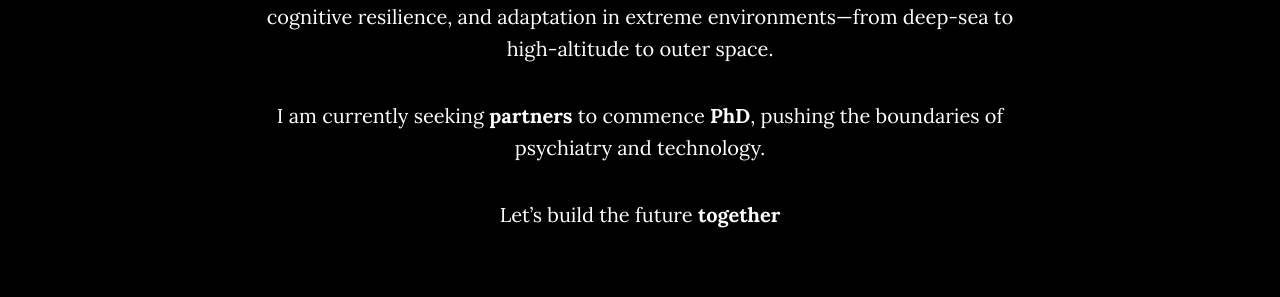
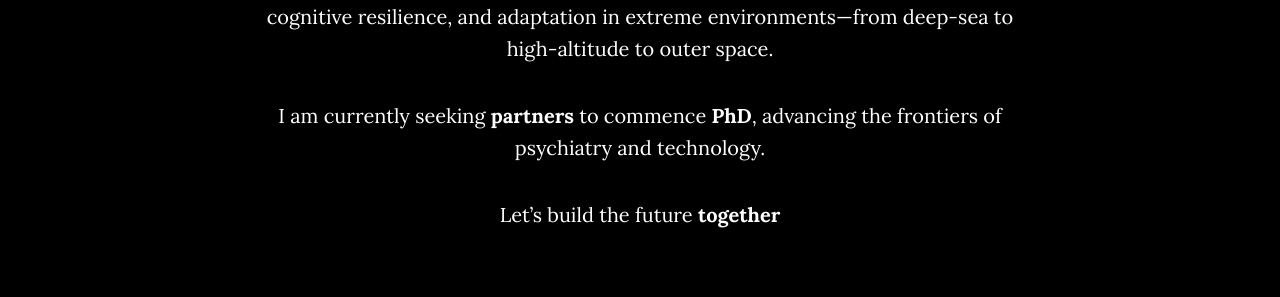
Before and after one commit to kozload/kozload.github.io, a Jekyll site: the page built from index.html, in a window 1280 px wide and 900 px high, scrolled down 1267 px. Shown: the part 157-454 px from the top of the window. Built offline with Jekyll 4.4.1, drawn with Linux system fonts in a browser that asks for light colours.

Commit message:
Update about.html

```diff
--- a/_includes/about.html
+++ b/_includes/about.html
@@ -7,7 +7,7 @@
                 <p>My name is <b>Adam</b>.
                 <p>I am specialising in <b>adult psychiatry</b>.<br>I explore the intersection of <b>AI twin technology</b>, <b>digital health</b> and <b>extreme psychiatry</b>.</p>
                 <p>My focus is on transforming mental health care through AI-driven assessment, cognitive resilience, and adaptation in extreme environments—from deep-sea to high-altitude to outer space.</p>
-                <p>I am currently seeking <b>partners</b> to commence <b>PhD</b>, pushing the boundaries of psychiatry and technology.</p>
+                <p>I am currently seeking <b>partners</b> to commence <b>PhD</b>, advancing the frontiers of psychiatry and technology.</p>
                 <p>Let’s build the future <b>together</b>
                     <br>
                     <br>
```
